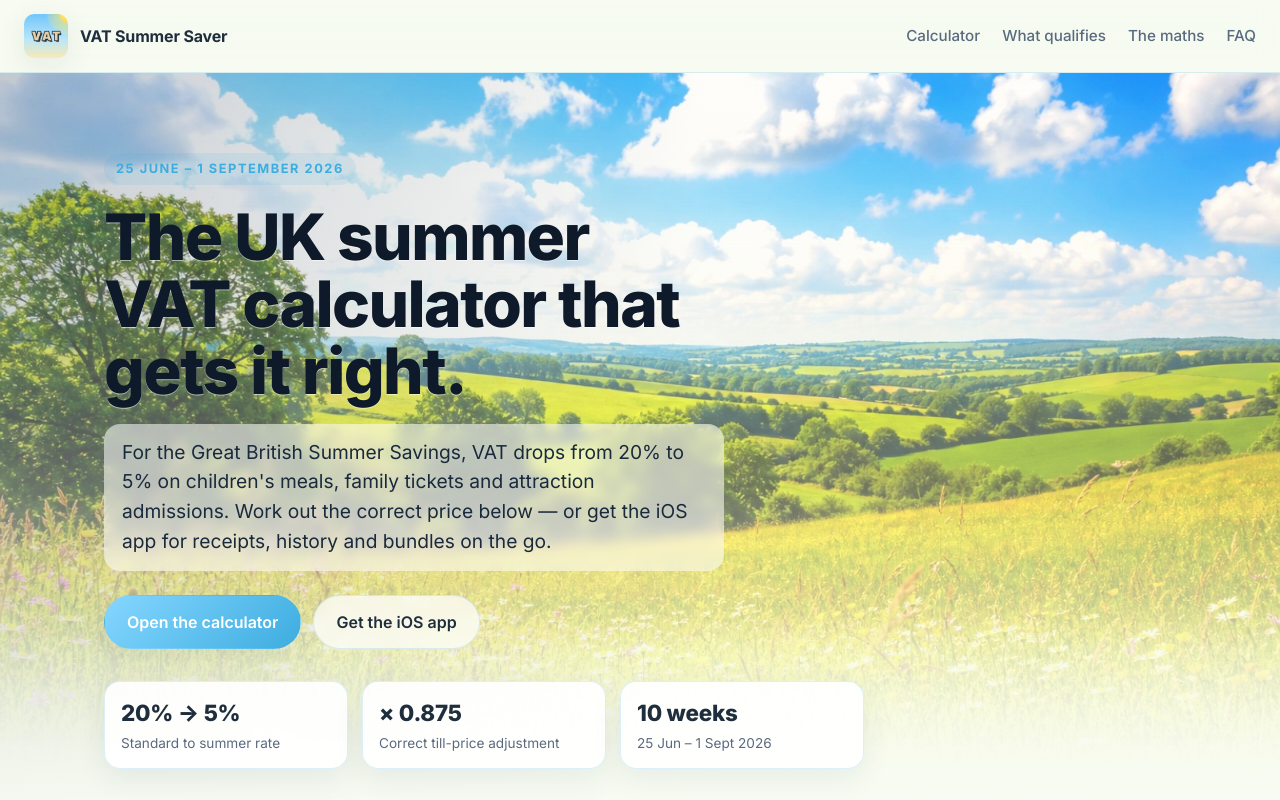
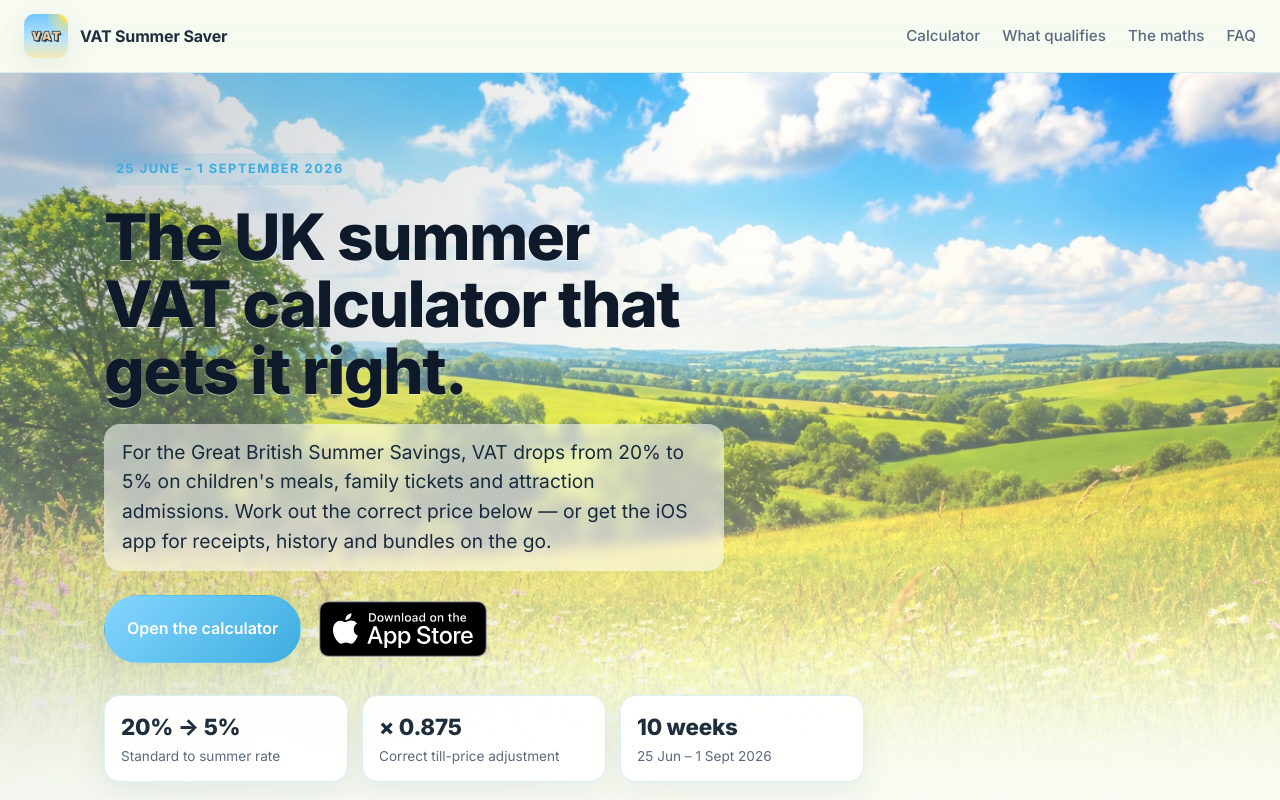
Before and after one commit to JonBonnick/vat-summer-saver-site, a plain HTML site: page index.html in a window 1280 px wide. Shown: the top 800 px of the page. Drawn offline with Linux system fonts and the light colour scheme.

Commit message:
Use official Apple "Download on the App Store" SVG badges
Fetched the en-GB black and white badges from Apple's marketing
identity service. Black is shown on light backgrounds; white is
served via <picture>/prefers-color-scheme on dark backgrounds.

Replaces the hero "Get the iOS app" text button and the download
section's "Open in the App Store" text button. Sized per Apple's
guidelines (≥ 40pt) with required clear space around each instance.

```diff
--- a/index.html
+++ b/index.html
@@ -162,11 +162,17 @@
           <div class="cta-row">
             <a class="btn btn-primary" href="#calculator">Open the calculator</a>
             <a
-              class="btn btn-ghost"
+              class="app-store-badge"
               href="https://apps.apple.com/app/id6774140450"
               target="_blank"
               rel="noopener"
-            >Get the iOS app</a>
+              aria-label="Download VAT Summer Saver on the App Store"
+            >
+              <picture>
+                <source srcset="images/app-store-badge-white.svg" media="(prefers-color-scheme: dark)" />
+                <img src="images/app-store-badge-black.svg" alt="Download on the App Store" width="167" height="56" />
+              </picture>
+            </a>
           </div>
           <ul class="hero-stats" aria-label="At a glance">
             <li><strong>20%&nbsp;→&nbsp;5%</strong><span>Standard to summer rate</span></li>
@@ -383,11 +389,17 @@
             </p>
             <div class="cta-row">
               <a
-                class="btn btn-primary"
+                class="app-store-badge app-store-badge-lg"
                 href="https://apps.apple.com/app/id6774140450"
                 target="_blank"
                 rel="noopener"
-              >Open in the App Store</a>
+                aria-label="Download VAT Summer Saver on the App Store"
+              >
+                <picture>
+                  <source srcset="images/app-store-badge-white.svg" media="(prefers-color-scheme: dark)" />
+                  <img src="images/app-store-badge-black.svg" alt="Download on the App Store" width="191" height="64" />
+                </picture>
+              </a>
             </div>
             <p class="muted small">Requires iOS 17 or later · Free</p>
           </div>
--- a/styles.css
+++ b/styles.css
@@ -356,6 +356,43 @@ a:focus-visible {
   opacity: 0.7;
   cursor: not-allowed;
   pointer-events: none;
+}
+
+/* Apple "Download on the App Store" badge.
+   Per Apple's Marketing Identity Guidelines: do not modify the artwork,
+   maintain clear space around the badge (≥ 1/10 the badge height), and
+   keep it at least 40pt (~53px) wide. */
+.app-store-badge {
+  display: inline-flex;
+  align-items: center;
+  justify-content: center;
+  padding: 6px;
+  border-radius: 10px;
+  transition: opacity 160ms ease, transform 120ms ease;
+  text-decoration: none;
+  line-height: 0;
+}
+
+.app-store-badge img {
+  display: block;
+  height: 56px;
+  width: auto;
+}
+
+.app-store-badge-lg img {
+  height: 64px;
+}
+
+.app-store-badge:hover,
+.app-store-badge:focus-visible {
+  transform: translateY(-1px);
+  opacity: 0.92;
+  text-decoration: none;
+}
+
+.app-store-badge:focus-visible {
+  outline: 3px solid var(--accent);
+  outline-offset: 3px;
 }
 
 .hero-stats {
```
Also changed, not shown: images/app-store-badge-black.svg (added), images/app-store-badge-white.svg (added).
